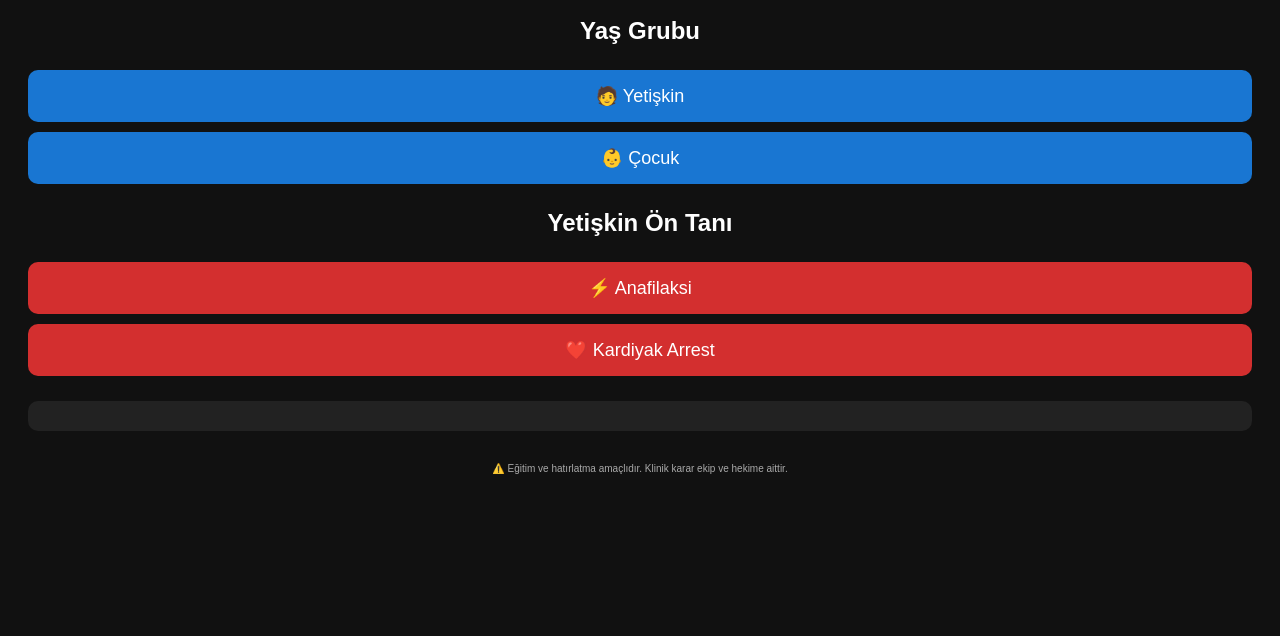
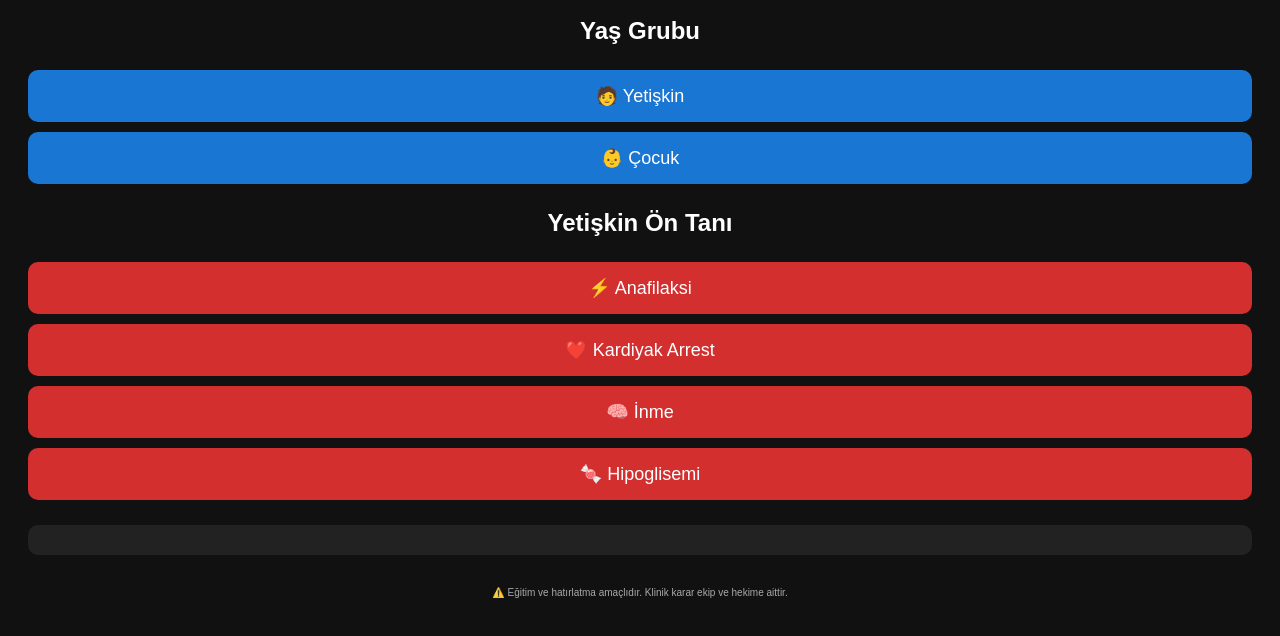
Before and after one commit to nuripk3-lang/112-algoritma, a plain HTML site: page index.html in a window 1280 px wide. Both pictures are taken after a click on the button "🧑 Yetişkin". Shown: the part 128-764 px from the top of the page. Drawn offline with Linux system fonts and the light colour scheme.

Commit message:
Add files via upload

```diff
--- a/app.js
+++ b/app.js
@@ -1,10 +1,15 @@
+// Yaş grubu göster / gizle
 function show(id) {
   document.getElementById("yetiskin").style.display = "none";
   document.getElementById("cocuk").style.display = "none";
+
+  if (id === "yetiskin" || id === "cocuk") {
     document.getElementById(id).style.display = "block";
     document.getElementById("content").innerHTML = "";
   }
+}
 
+// Algoritmaları göster
 function algo(type) {
   let html = "";
 
@@ -17,7 +22,8 @@ function algo(type) {
         <li>💧 IV damar yolu – SF</li>
         <li>⚠️ Stridor / hipotansiyon</li>
         <li>🕒 5 dk sonra tekrar değerlendir</li>
-    </ul>`;
+      </ul>
+    `;
   }
 
   if (type === "arrest") {
@@ -28,7 +34,36 @@ function algo(type) {
         <li>🫀 CPR 30:2</li>
         <li>⚡ Defibrilasyon (gerekiyorsa)</li>
         <li>💉 Adrenalin 1 mg IV/IO (3–5 dk)</li>
-    </ul>`;
+      </ul>
+    `;
+  }
+
+  if (type === "inme") {
+    html = `
+      <h2>🧠 İnme – Yetişkin</h2>
+      <ul>
+        <li>FAST değerlendirmesi</li>
+        <li>Semptom başlama zamanı</li>
+        <li>Kapiller glukoz ölç</li>
+        <li>SpO₂ &lt; 94% ise O₂</li>
+        <li>Damar yolu aç</li>
+        <li>GKS + vital bulgular</li>
+        <li>İnme merkezi ön bilgilendirme</li>
+      </ul>
+    `;
+  }
+
+  if (type === "hipoglisemi") {
+    html = `
+      <h2>🍬 Hipoglisemi – Yetişkin</h2>
+      <ul>
+        <li>Kapiller glukoz ölç</li>
+        <li>Bilinç açıksa oral glukoz</li>
+        <li>Bilinç kapalıysa IV dekstroz</li>
+        <li>Damar yolu yoksa IM glukagon</li>
+        <li>Vital bulgular takibi</li>
+      </ul>
+    `;
   }
 
   if (type === "febril") {
@@ -39,12 +74,14 @@ function algo(type) {
         <li>🛌 Yan yatır</li>
         <li>💉 Midazolam (gerekiyorsa)</li>
         <li>🌡️ Ateş kontrolü</li>
-    </ul>`;
+      </ul>
+    `;
   }
 
   document.getElementById("content").innerHTML = html;
 }
 
+// Service Worker (offline için)
 if ("serviceWorker" in navigator) {
   navigator.serviceWorker.register("sw.js");
 }
--- a/index.html
+++ b/index.html
@@ -18,17 +18,24 @@
   <button onclick="show('cocuk')">👶 Çocuk</button>
 </div>
 
+<!-- YETİŞKİN -->
 <div id="yetiskin" class="hidden">
   <h2>Yetişkin Ön Tanı</h2>
+
   <button onclick="algo('anafilaksi')">⚡ Anafilaksi</button>
   <button onclick="algo('arrest')">❤️ Kardiyak Arrest</button>
+  <button onclick="algo('inme')">🧠 İnme</button>
+  <button onclick="algo('hipoglisemi')">🍬 Hipoglisemi</button>
 </div>
 
+<!-- ÇOCUK -->
 <div id="cocuk" class="hidden">
   <h2>Çocuk Ön Tanı</h2>
+
   <button onclick="algo('febril')">🔥 Febril Konvülziyon</button>
 </div>
 
+<!-- ALGORİTMA ALANI -->
 <div id="content"></div>
 
 <footer>
```
Lines whose indentation alone changed are shown as unchanged.
